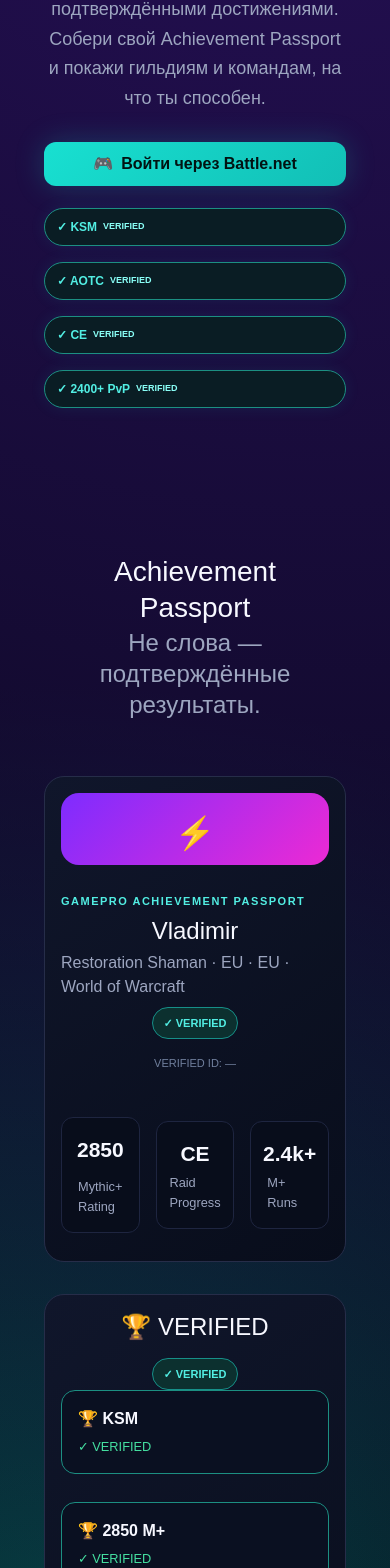
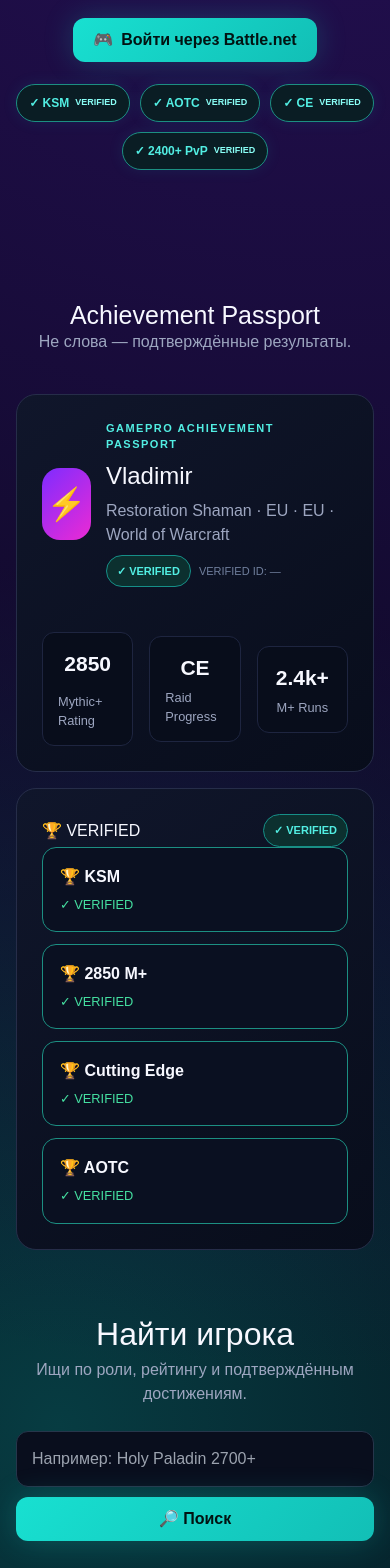
Before and after one commit to vesttrading/gamepro-market, a Next.js app: page / in a window 390 px wide. Shown: the part 420-1988 px from the top of the page. Built offline with nearby package versions, Linux system fonts and the light colour scheme; no server answers.

Commit message:
Improve mobile layout for smartphone adaptation
Enhanced mobile adaptation for smartphone screens, ensuring proper layout and spacing for various sections and elements.

```diff
--- a/app/globals.css
+++ b/app/globals.css
@@ -423,80 +423,114 @@ section#guilds div[class*="jsx-"] {
 }
 
 /* =======================================================
-   УСИЛЕННАЯ МОБИЛЬНАЯ АДАПТАЦИЯ ДЛЯ СМАРТФОНОВ
+   GAMEPRO — МОБИЛЬНАЯ АДАПТАЦИЯ (СТРОГО ДЛЯ СМАРТФОНОВ)
+   Не изменяет версию для ноутбука
    ======================================================= */
 @media (max-width: 1023px) {
 
-    /* 1. Глобальный сброс для ВСЕХ grid и flex рядов на странице */
-    div[style*="display: grid"],
-    div[style*="display:grid"],
-    div[style*="display: flex"],
-    div[style*="display:flex"],
-    .grid2, .cards, .steps, .stats {
-        display: flex !important;
-        flex-direction: column !important; /* Принудительно выстраиваем всё сверху вниз */
-        grid-template-columns: 1fr !important;
-        gap: 16px !important;
-        width: 100% !important;
-        max-width: 100% !important;
-    }
-
-    /* 2. Растягиваем абсолютно все секции и крупные обертки на 100% ширины экрана */
-    #passport, #players, #raiderio, #guilds, #reviews, section, main, header, footer,
-    div[style*="maxWidth"], div[style*="max-width"] {
+    /* Основные секции */
+    #passport, #players, #raiderio, #guilds, #reviews {
         width: 100% !important;
         max-width: 100vw !important;
         min-width: 0 !important;
         margin-left: 0 !important;
         margin-right: 0 !important;
-        padding-left: 14px !important; /* Чтобы контент по бокам не прилипал к стеклу телефона */
-        padding-right: 14px !important;
+        padding-left: 16px !important;  /* Аккуратные отступы по краям экрана смартфона */
+        padding-right: 16px !important;
         box-sizing: border-box !important;
         display: flex !important;
         flex-direction: column !important;
     }
 
-    /* 3. Делаем все внутренние карточки (включая игры, отзывы и шаги) резиновыми */
-    .card, .step, [style*="card"], div[style*="background"],
-    #passport .grid2 > div, section > div > div {
+    /* Паспорт - карточки одна под другой */
+    #passport .grid2 {
+        grid-template-columns: 1fr !important;
         width: 100% !important;
-        max-width: 100% !important;
+        display: flex !important;
+        flex-direction: column !important;
+        gap: 16px !important;
+    }
+
+    /* Карточки паспорта */
+    #passport .card {
+        width: 100% !important;
         min-width: 0 !important;
         box-sizing: border-box !important;
-        padding: 16px !important;
+        padding: 18px !important;
     }
 
-    /* 4. Полная вытяжка для формы проверки Raider.IO и поиска игроков */
-    #raiderio form, #raiderio .searchbar, #players .searchbar,
-    div[style*="justifyContent: \"space-between\""],
-    div[style*="justifyContent:\"space-between\""] {
-        flex-direction: column !important; /* Ломаем горизонтальную строку с инпутами и кнопками */
-        align-items: stretch !important;
+    /* Заголовок паспорта */
+    #passport .sectionHead {
         width: 100% !important;
+        flex-direction: column !important;
+        align-items: center !important;
+        justify-content: center !important;
+        text-align: center !important;
+        gap: 10px !important;
+    }
+
+    #passport .sectionHead > div {
+        width: 100% !important;
+        min-width: 0 !important;
+    }
+
+    #passport h2 {
+        font-size: 25px !important;
+        line-height: 1.2 !important;
+    }
+
+    /* Статистика 2850 / CE / M+ Runs */
+    #passport .stats {
+        grid-template-columns: 1fr !important;
+        width: 100% !important;
+        display: flex !important;
+        flex-direction: column !important;
         gap: 12px !important;
     }
 
-    /* Растягиваем поля ввода, выпадающие списки и кнопки на всю ширину экрана */
-    #raiderio input, #raiderio select, #raiderio button,
-    #players input, #players button, .searchbar input, .searchbar button,
-    input[type="text"], button {
-        width: 100% !important; /* Теперь они гарантированно вытянутся, а не сузятся */
+    /* Поиск игроков */
+    #players .cards {
+        grid-template-columns: 1fr !important;
+        width: 100% !important;
+        display: flex !important;
+        flex-direction: column !important;
+        gap: 12px !important;
+    }
+
+    /* Поисковая строка */
+    #players .searchbar {
+        width: 100% !important;
         max-width: 100% !important;
-        min-width: 0 !important;
         box-sizing: border-box !important;
     }
 
-    /* 5. Исправление шагов «Как работает проверка» и карточек «Игры» */
-    #how .steps > div, .steps > div, section div[style*="border"] {
+    #players .searchbar input {
+        min-width: 0 !important;
         width: 100% !important;
-        max-width: 100% !important;
-        margin: 0 0 12px 0 !important; /* Убираем боковые сдвиги, оставляем отступ только вниз */
+        box-sizing: border-box !important;
     }
 
-    /* Оптимизация заголовков под мобильные экраны */
-    h1, h2, h3, .sectionHead {
-        text-align: center !important;
-        font-size: 24px !important;
-        line-height: 1.3 !important;
+    #players .searchbar button {
+        flex-shrink: 0 !important;
     }
-}
+
+    /* Расстояния между крупными блоками на телефоне */
+    #reviews {
+        margin-bottom: 50px !important;
+    }
+
+    #guilds {
+        margin-top: 50px !important;
+    }
+
+    #guilds + section {
+        margin-top: 40px !important;
+    }
+
+    /* Глобальный сброс для защиты от горизонтального вылета */
+    #passport *, #players *, #raiderio *, #guilds *, #reviews * {
+        max-width: 100% !important;
+        box-sizing: border-box !important;
+    }
+
+} /* ВОТ ЭТА САМАЯ ВАЖНАЯ СКОБКА, КОТОРАЯ ТЕПЕРЬ ЗАКРЫВАЕТ @media БЛОК! */
```
